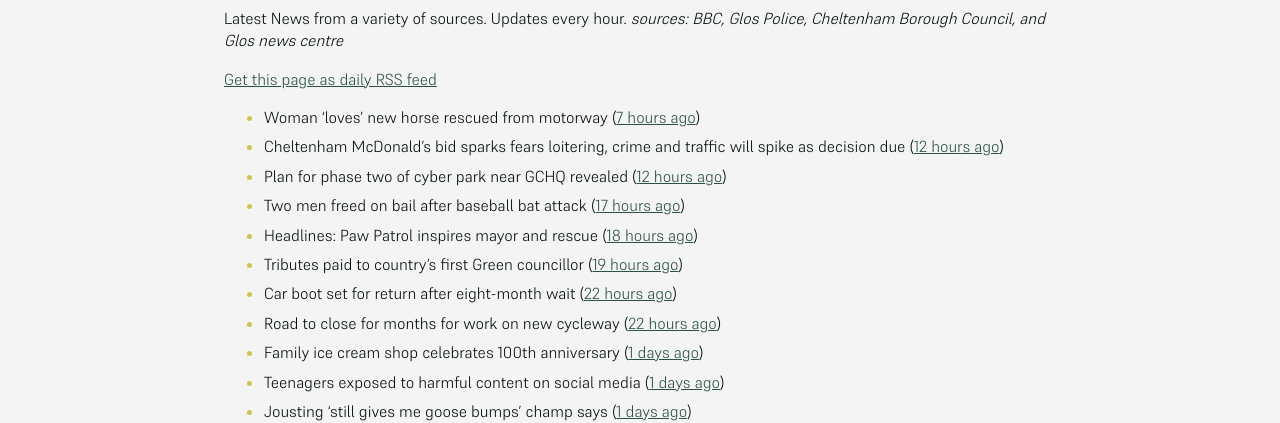
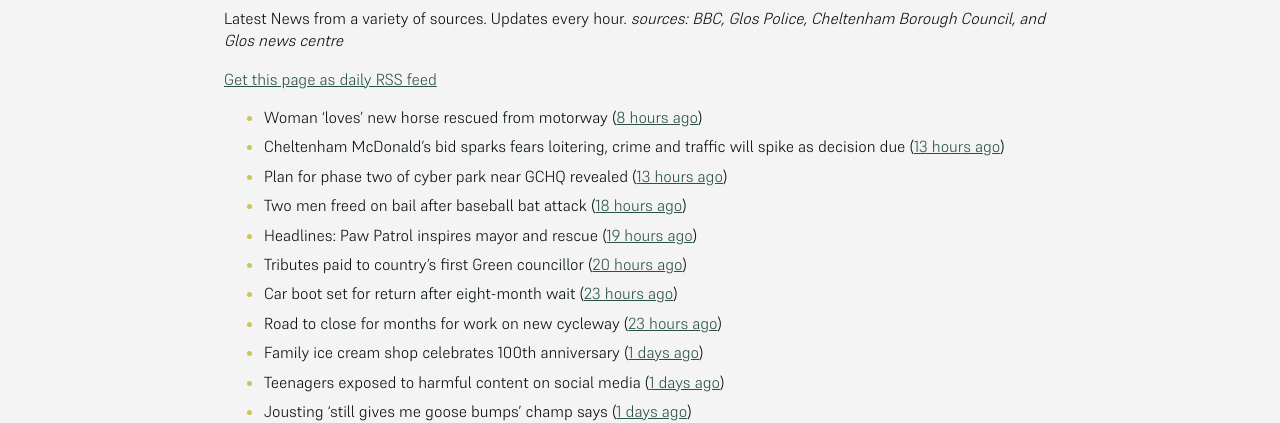
Before and after one commit to mat-0/cheltenham-open-data, a Jekyll site: the page built from _pages/news.md, in a window 1280 px wide. Shown: the part 266-689 px from the top of the page. Built offline with Jekyll 4.4.1, drawn with Linux system fonts in a browser that asks for light colours.

Commit message:
Updated 2025-05-20 04:58:02

```diff
--- a/_pages/news.md
+++ b/_pages/news.md
@@ -12,14 +12,14 @@ _sources: BBC, Glos Police, Cheltenham Borough Council, and Glos news centre_
 [Get this page as daily RSS feed](/daily.rss)
 
 <!-- news_marker starts -->
-- Woman 'loves' new horse rescued from motorway ([7 hours ago](https://www.bbc.com/news/articles/c4g2r40ye9eo))
-- Cheltenham McDonald’s bid sparks fears loitering, crime and traffic will spike as decision due ([12 hours ago](https://gloucesternewscentre.co.uk/cheltenham-mcdonalds-bid-sparks-fears-loitering-crime-and-traffic-will-spike-as-decision-due/))
-- Plan for phase two of cyber park near GCHQ revealed ([12 hours ago](https://www.bbc.com/news/articles/clygqx2jp95o))
-- Two men freed on bail after baseball bat attack ([17 hours ago](https://www.bbc.com/news/articles/c4ge7l3nvv1o))
-- Headlines: Paw Patrol inspires mayor and rescue ([18 hours ago](https://www.bbc.com/news/articles/cj93e7x34ewo))
-- Tributes paid to country's first Green councillor ([19 hours ago](https://www.bbc.com/news/articles/cd7gvr0g0qgo))
-- Car boot set for return after eight-month wait ([22 hours ago](https://www.bbc.com/news/articles/cx2qvp3lp61o))
-- Road to close for months for work on new cycleway ([22 hours ago](https://www.bbc.com/news/articles/cded9232w5wo))
+- Woman 'loves' new horse rescued from motorway ([8 hours ago](https://www.bbc.com/news/articles/c4g2r40ye9eo))
+- Cheltenham McDonald’s bid sparks fears loitering, crime and traffic will spike as decision due ([13 hours ago](https://gloucesternewscentre.co.uk/cheltenham-mcdonalds-bid-sparks-fears-loitering-crime-and-traffic-will-spike-as-decision-due/))
+- Plan for phase two of cyber park near GCHQ revealed ([13 hours ago](https://www.bbc.com/news/articles/clygqx2jp95o))
+- Two men freed on bail after baseball bat attack ([18 hours ago](https://www.bbc.com/news/articles/c4ge7l3nvv1o))
+- Headlines: Paw Patrol inspires mayor and rescue ([19 hours ago](https://www.bbc.com/news/articles/cj93e7x34ewo))
+- Tributes paid to country's first Green councillor ([20 hours ago](https://www.bbc.com/news/articles/cd7gvr0g0qgo))
+- Car boot set for return after eight-month wait ([23 hours ago](https://www.bbc.com/news/articles/cx2qvp3lp61o))
+- Road to close for months for work on new cycleway ([23 hours ago](https://www.bbc.com/news/articles/cded9232w5wo))
 - Family ice cream shop celebrates 100th anniversary ([1 days ago](https://www.bbc.com/news/articles/crr7dg8n471o))
 - Teenagers exposed to harmful content on social media ([1 days ago](https://www.bbc.com/news/videos/c1kvmv9w348o))
 - Jousting 'still gives me goose bumps' champ says ([1 days ago](https://www.bbc.com/news/articles/cm2yd1d3d7eo))
```
Also changed, not shown: _data/flood.json (+5 -48 lines), index.md (+4 -4 lines).
